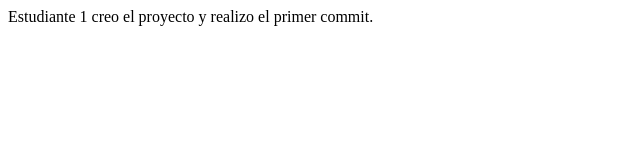
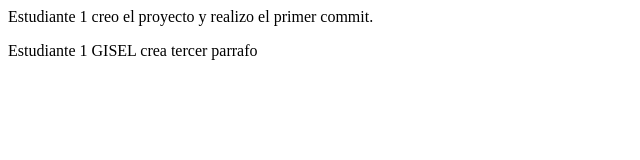
Before and after one commit to vazgiselle8-sys/practica-git-parejas, a plain HTML site: page index.html in a window 1280 px wide. Shown: the whole page, without its empty margins (0-640 px from the left). Drawn offline with Linux system fonts and the light colour scheme.

Commit message:
tercer parrafo

```diff
--- a/index.html
+++ b/index.html
@@ -1 +1,2 @@
 <p>Estudiante 1 creo el proyecto y realizo el primer commit.</p>
+<p>Estudiante 1 GISEL crea tercer parrafo</p>
```
